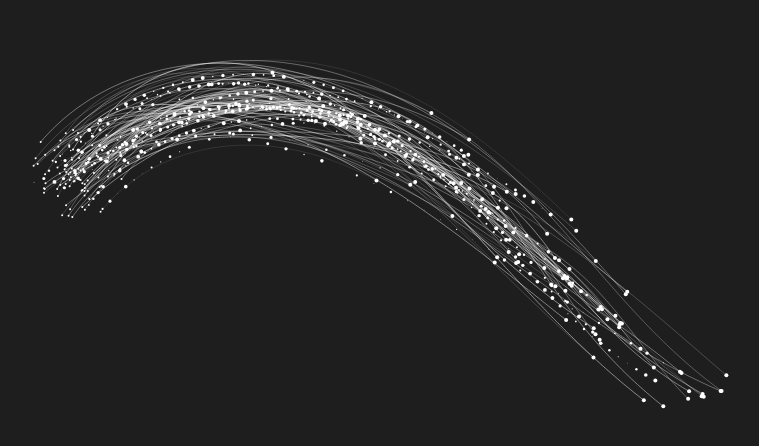
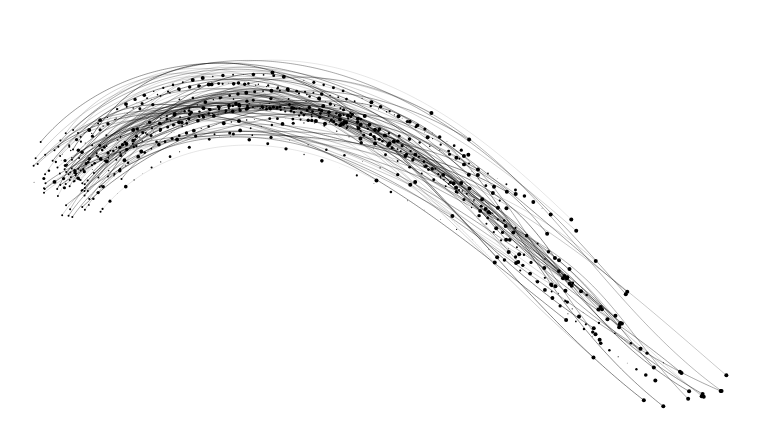
Before and after one commit to rashidjatoi/Spaceworm-html-css-js, a plain HTML site: page index.html in a window 1280 px wide. Shown: the part 110-556 px from the top of the page, without its empty margins (61-820 px from the left). Drawn offline with Linux system fonts and the light colour scheme.

Commit message:
change background color

```diff
--- a/file.js
+++ b/file.js
@@ -54,13 +54,13 @@ window.onload = function () {
         this.segm[this.segm.length - 1].x1,
         this.segm[this.segm.length - 1].y1
       );
-      c.strokeStyle = "white";
+      c.strokeStyle = "black";
       c.lineWidth = this.b;
       c.stroke();
 
       c.beginPath();
       c.arc(this.segm[0].x0, this.segm[0].y0, 1, 0, 2 * Math.PI);
-      c.fillStyle = "white";
+      c.fillStyle = "black";
       c.fill();
 
       c.beginPath();
@@ -71,13 +71,13 @@ window.onload = function () {
         0,
         2 * Math.PI
       );
-      c.fillStyle = "white";
+      c.fillStyle = "black";
       c.fill();
       }else{
       for (let i = 0; i < this.segm.length; i++) {
         c.beginPath();
         c.arc(this.segm[i].x0, this.segm[i].y0, this.segm[i].b, 0, 2*Math.PI);
-        c.fillStyle = "white";
+        c.fillStyle = "black";
       c.fill();
       }
         c.beginPath();
@@ -86,7 +86,7 @@ window.onload = function () {
         this.segm[this.segm.length - 1].y1,
         2, 0, 2*Math.PI
       );
-      c.fillStyle = "white";
+      c.fillStyle = "black";
       c.fill();
       }
     }
--- a/style.css
+++ b/style.css
@@ -3,6 +3,6 @@ html {
   margin: 0px;
   padding: 0px;
   position: fixed;
-  background: rgb(30, 30, 30);
+  background: rgb(255, 255, 255);
   cursor: none;
 }
```
